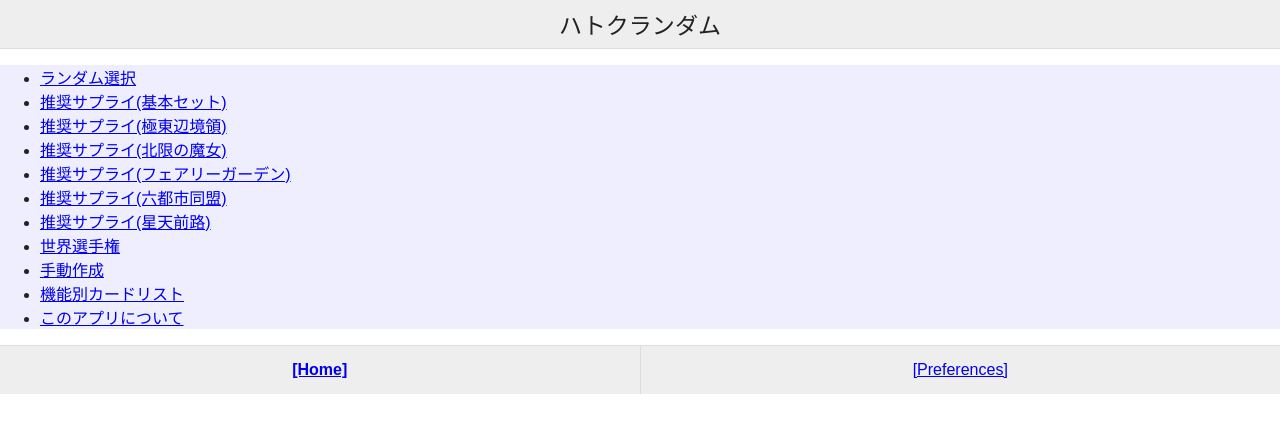
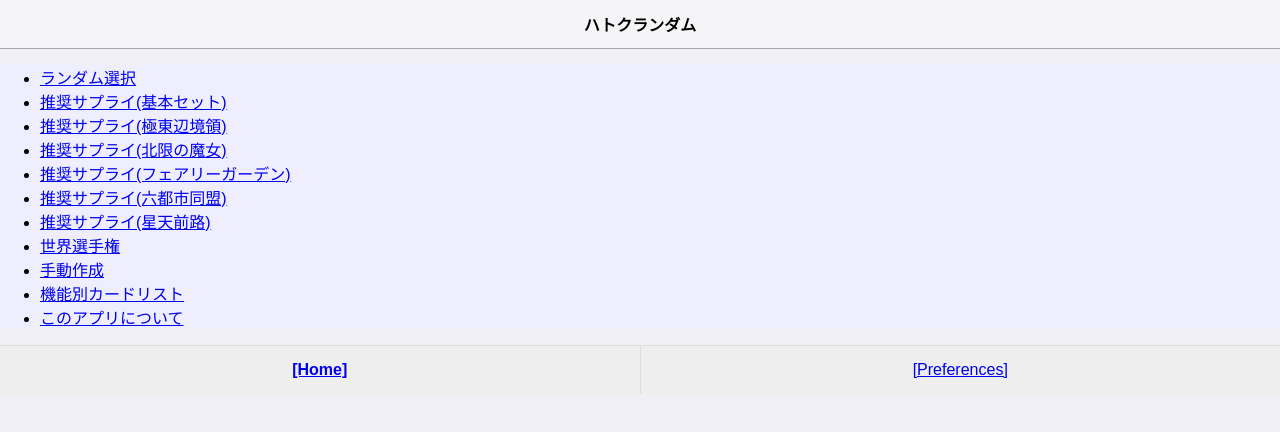
Before and after one commit to mixazizup/hatokurandom, a Nuxt app: page / in a window 1280 px wide. Shown: the top 432 px of the page. Built offline with nearby package versions, Linux system fonts and the light colour scheme.

Commit message:
Refine style for top pane

```diff
--- a/assets/main.css
+++ b/assets/main.css
@@ -1,5 +1,6 @@
 body {
-  color: #222;
+  background: #efeff5;
+  color: #000;
   font-family: sans-serif;
   margin: 0;
 }
--- a/components/TopPane.vue
+++ b/components/TopPane.vue
@@ -65,20 +65,21 @@ export default {
 
 .top-pane {
   align-items: center;
-  background: #eee;
-  border-bottom: 1px solid #ddd;
+  background: #f5f5f7;
+  border-bottom: 1px solid #a7a7ab;
   display: flex;
   height: 3em;
   justify-content: center;
 }
 
 .title {
-  font-size: 144%;
+  font-weight: bolder;
   text-align: center;
   width: 100%;
 }
 
 .back-to-parent-button {
+  color: #007cff;
   cursor: pointer;
   flex: none;
   height: 1em;
@@ -88,6 +89,7 @@ export default {
 }
 
 .share-button {
+  color: #007cff;
   cursor: pointer;
   flex: none;
   height: 1em;
```
